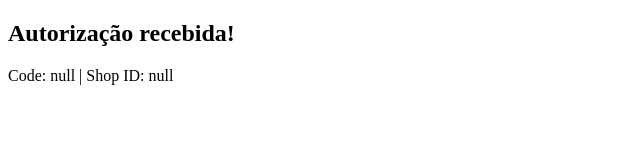
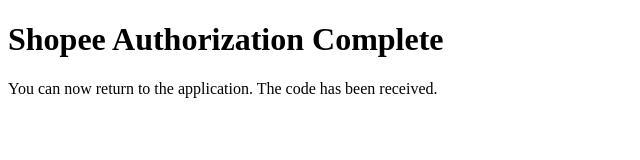
Before and after one commit to victoreliziario/shopee-auth, a plain HTML site: page index.html in a window 1280 px wide. Shown: the whole page, without its empty margins (0-640 px from the left). Drawn offline with Linux system fonts and the light colour scheme.

Commit message:
Update index.html

```diff
--- a/index.html
+++ b/index.html
@@ -1,18 +1,11 @@
 <!DOCTYPE html>
-<html>
+<html lang="en">
 <head>
   <meta charset="UTF-8">
-  <title>Autorização Shopee</title>
+  <title>Authorization Success</title>
 </head>
 <body>
-  <h2>Autorização recebida!</h2>
-  <p id="resposta"></p>
-
-  <script>
-    const url = new URL(window.location.href);
-    const code = url.searchParams.get("code");
-    const shop_id = url.searchParams.get("shop_id");
-    document.getElementById("resposta").innerText = `Code: ${code} | Shop ID: ${shop_id}`;
-  </script>
+  <h1>Shopee Authorization Complete</h1>
+  <p>You can now return to the application. The code has been received.</p>
 </body>
 </html>
```
